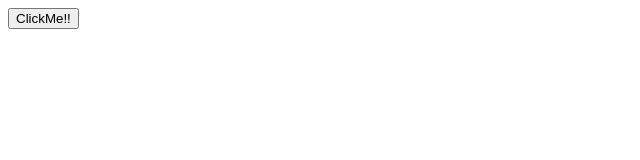
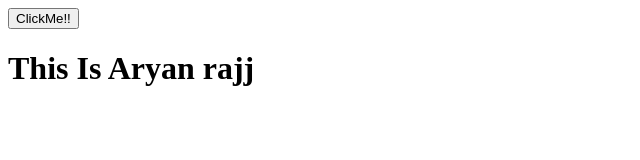
Before and after one commit to aryan-rajj/newRepo, a plain HTML site: page index.html in a window 1280 px wide. Shown: the whole page, without its empty margins (0-640 px from the left). Drawn offline with Linux system fonts and the light colour scheme.

Commit message:
readme changed

```diff
--- a/index.html
+++ b/index.html
@@ -1 +1,2 @@
 <button>ClickMe!!</button>
+<h1>This Is Aryan rajj </h1>
```
